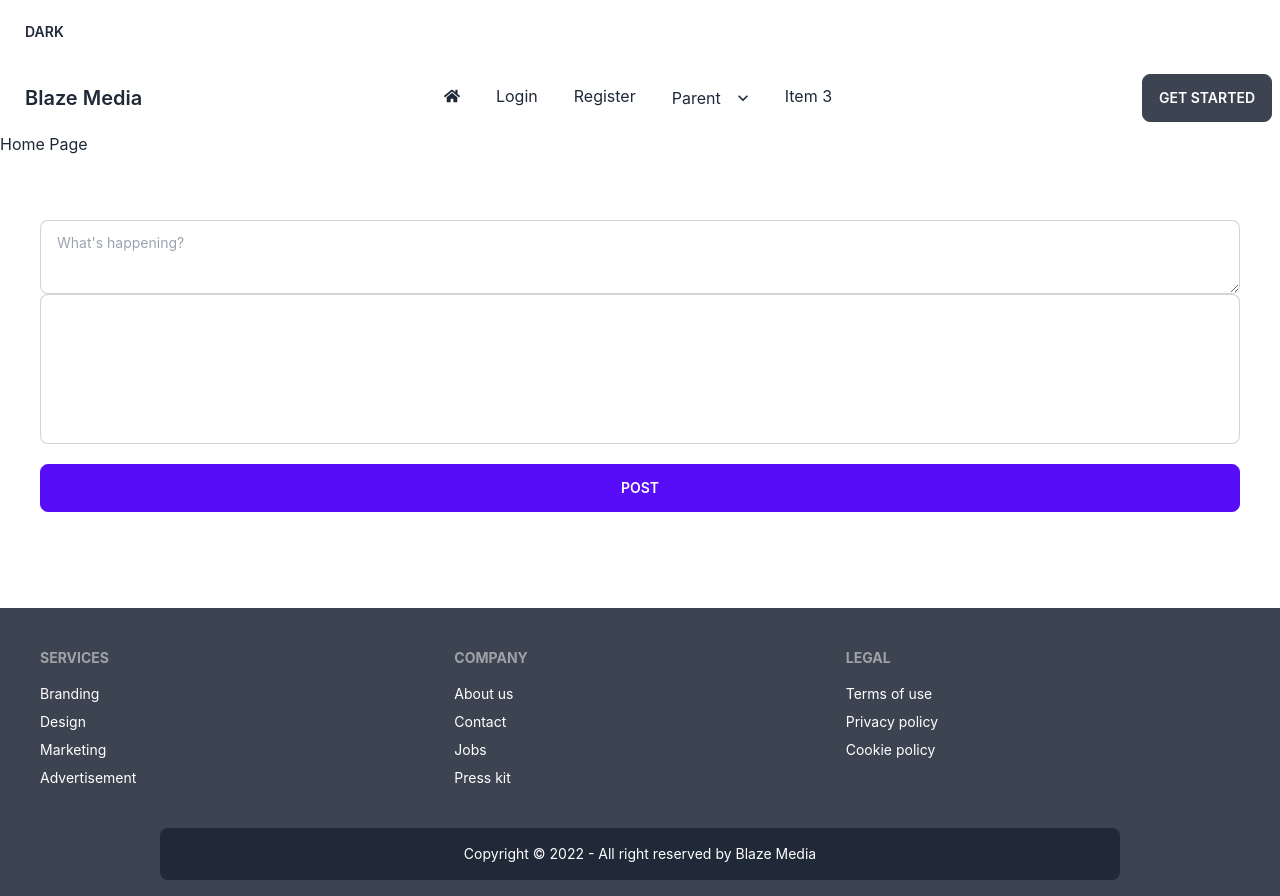
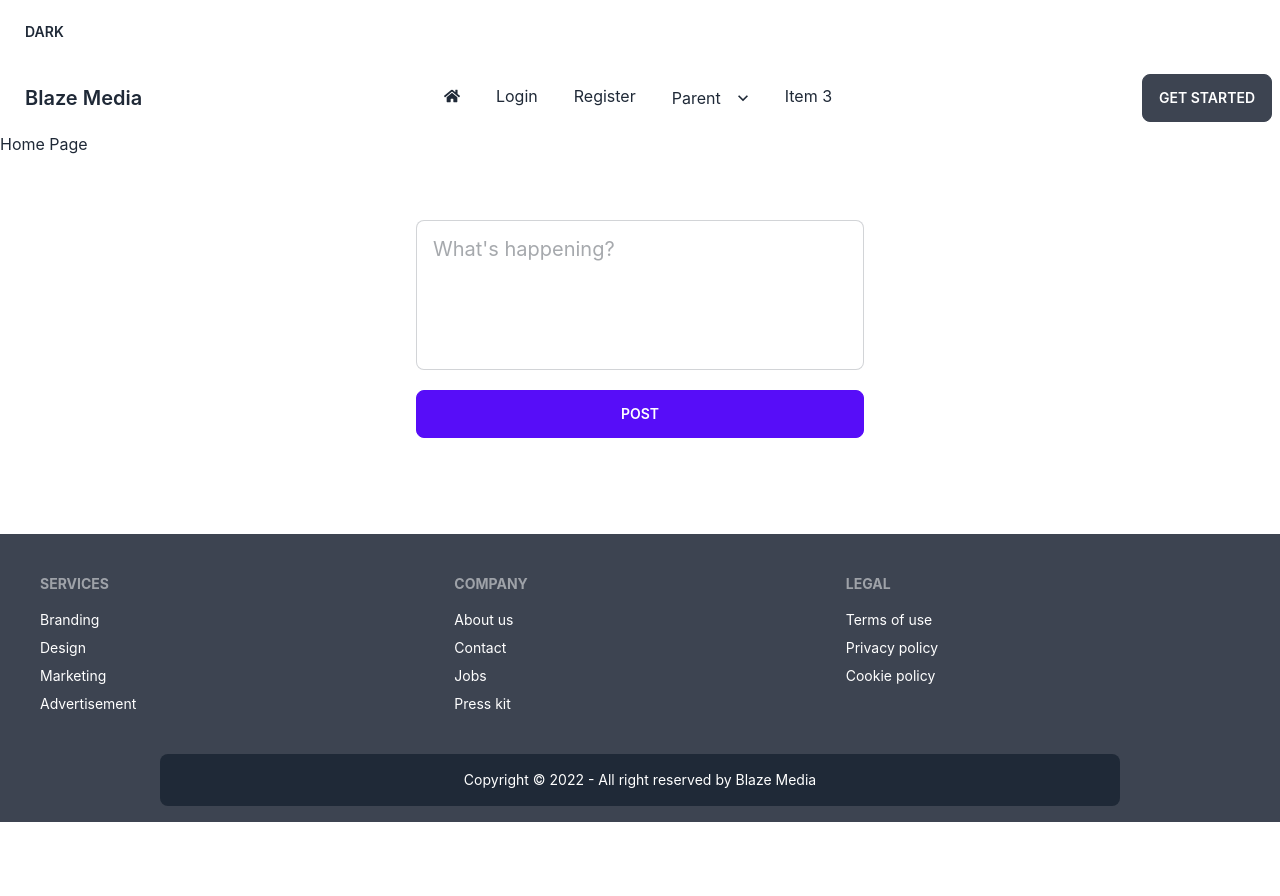
Before and after one commit to yusuf-khan-swd/blaze-media-client, a React (Create React App) app: page / in a window 1280 px wide. After the commit the page ends 822 px from the top, so only its background shows below. Built offline with nearby package versions, Linux system fonts and the light colour scheme.

Commit message:
remove react hook form and add placeholder

```diff
--- /dev/null
+++ b/src/Page/Home/AddAPost/AddAPost.css
@@ -0,0 +1,5 @@
+[contentEditable="true"]:empty:not(:focus):before {
+  content: attr(data-text);
+  font-size: 20px;
+  color: rgb(166, 169, 173);
+}
--- a/src/Page/Home/AddAPost/AddAPost.js
+++ b/src/Page/Home/AddAPost/AddAPost.js
@@ -1,20 +1,10 @@
 import React from 'react';
-import { useForm } from 'react-hook-form';
 import { toast } from 'react-hot-toast';
+import './AddAPost.css';
 
 const AddAPost = () => {
-  const {
-    register,
-    handleSubmit,
-    formState: { errors },
-  } = useForm();
 
-  const onSubmit = (value) => {
-    const { postBody } = value;
-    console.log({ postBody });
-  };
-
-  const handleTextArea = () => {
+  const handlePost = () => {
     const postBody = document.getElementById("postBody").innerText;
     const str = postBody.replace(/\s\s+/g, " ");
 
@@ -27,23 +17,18 @@ const AddAPost = () => {
   return (
     <div className="container mx-auto mt-8 mb-16">
       <div className="m-2">
-        <form onSubmit={handleSubmit(onSubmit)}>
-          <div className="card flex-shrink-0 mx-auto">
+        <form>
+          <div className="card flex-shrink-0 max-w-lg mx-auto">
             <div className="card-body">
               <div className="form-control">
-                <textarea
-                  {...register("postBody", { required: "Post body field is required" })}
-                  placeholder={`What's happening?`}
-                  className="textarea textarea-bordered"
-                />
                 <div
+                  data-text={`What's happening?`}
                   id="postBody"
                   placeholder={`What's happening?`}
                   className="textarea textarea-bordered min-h-[150px]" contentEditable></div>
-                <p className="text-red-600"><small>{errors.postBody?.message}</small></p>
               </div>
               <div className="form-control mt-3">
-                <button onClick={handleTextArea} className="btn btn-primary">Post</button>
+                <button onClick={handlePost} className="btn btn-primary">Post</button>
               </div>
             </div>
           </div>
```
